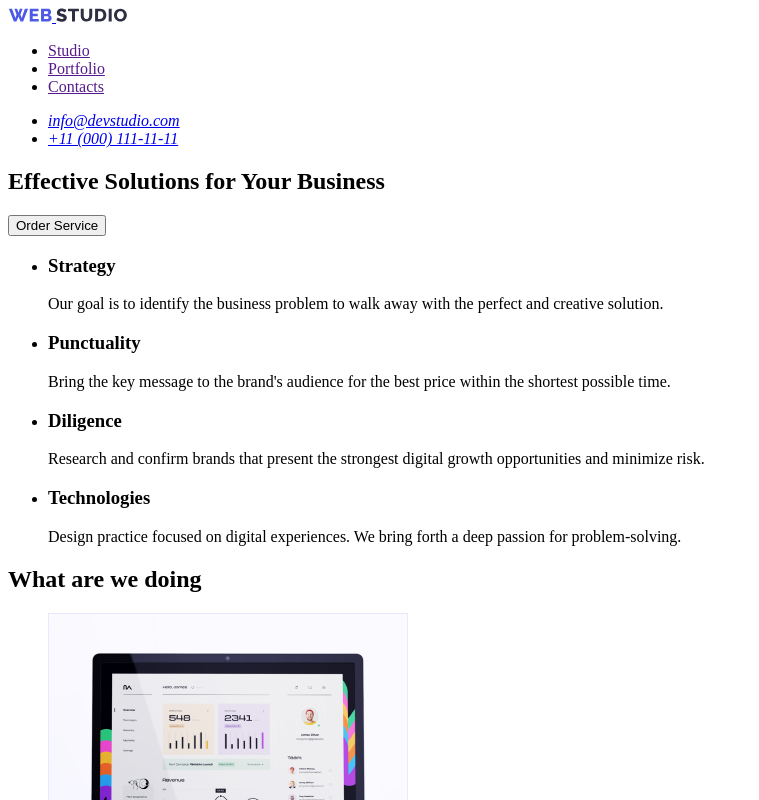
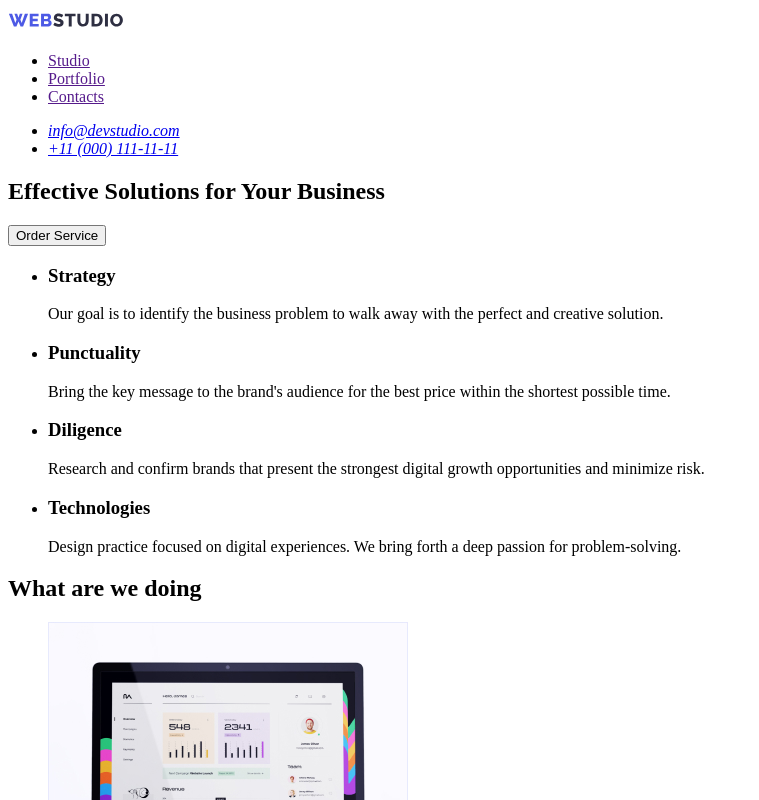
Before and after one commit to ssvitlana31/goit-markup-hw-01, a plain HTML site: page index.html in a window 1280 px wide. Shown: the top 800 px of the page, without its empty margins (0-759 px from the left). Drawn offline with Linux system fonts and the light colour scheme.

Commit message:
Update index.html

```diff
--- a/index.html
+++ b/index.html
@@ -9,14 +9,9 @@
   <body>
     <header>
       <nav>
-        <div>
-          <a href="./index.html">
-            <img src="./images/Web.svg" alt="webstudio" width="44" />
-          </a>
-          <a href="./index.html">
-            <img src="./images/Studio.svg" alt="webstudio" width="71" />
-          </a>
-        </div>
+        <a href="./index.html">
+          <img src="./images/Logo.svg" alt="webstudio" width="116" />
+        </a>
         <ul>
           <li><a href="">Studio</a></li>
           <li><a href="">Portfolio</a></li>
@@ -37,6 +32,7 @@
       </section>
 
       <section>
+        <h2 hidden>Features</h2>
         <ul>
           <li>
             <h3>Strategy</h3>
@@ -117,10 +113,7 @@
 
     <footer>
       <a href="./index.html">
-        <img src="./images/Web.svg" alt="webstudio" width="44" />
-      </a>
-      <a href="./index.html">
-        <img src="./images/Studio.svg" alt="webstudio" width="71" />
+        <img src="./images/Logo.svg" alt="webstudio" width="116" />
       </a>
       <p>
         Increase the flow of customers and sales for your business with digital
```
